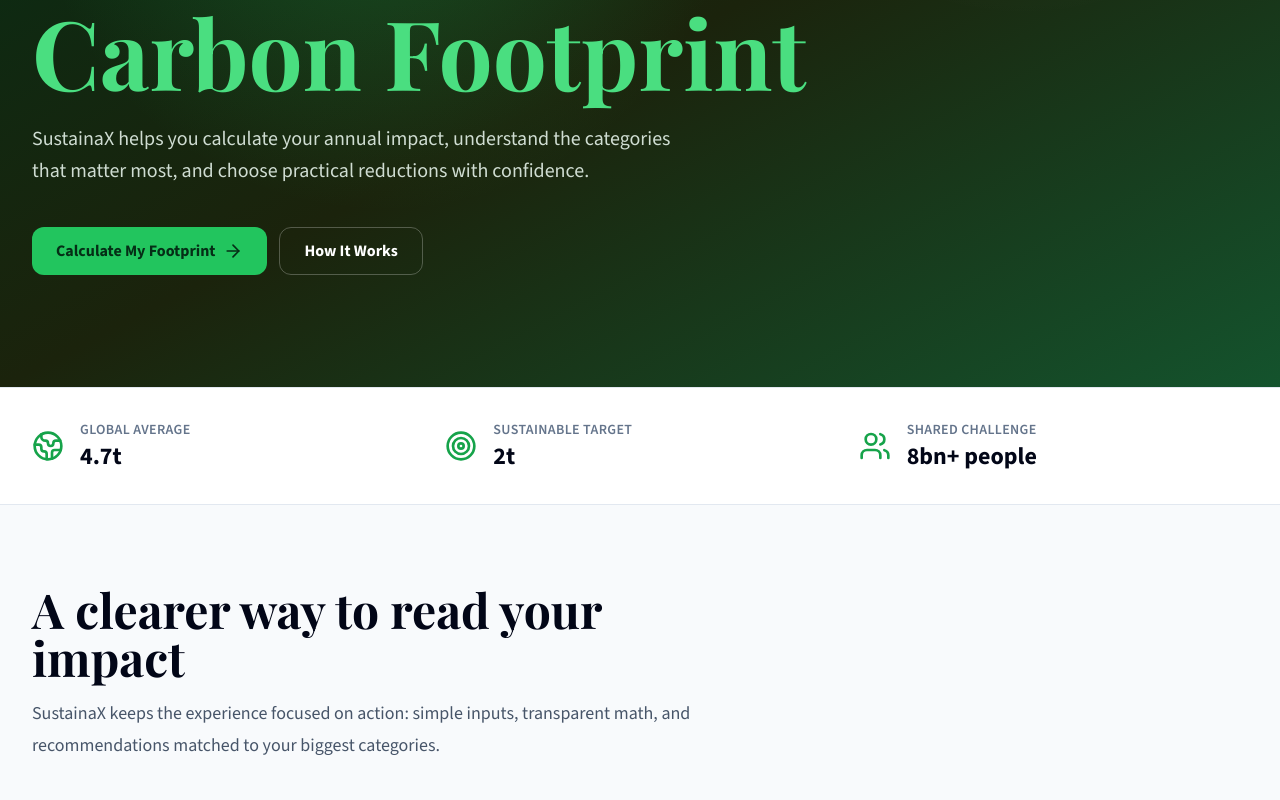
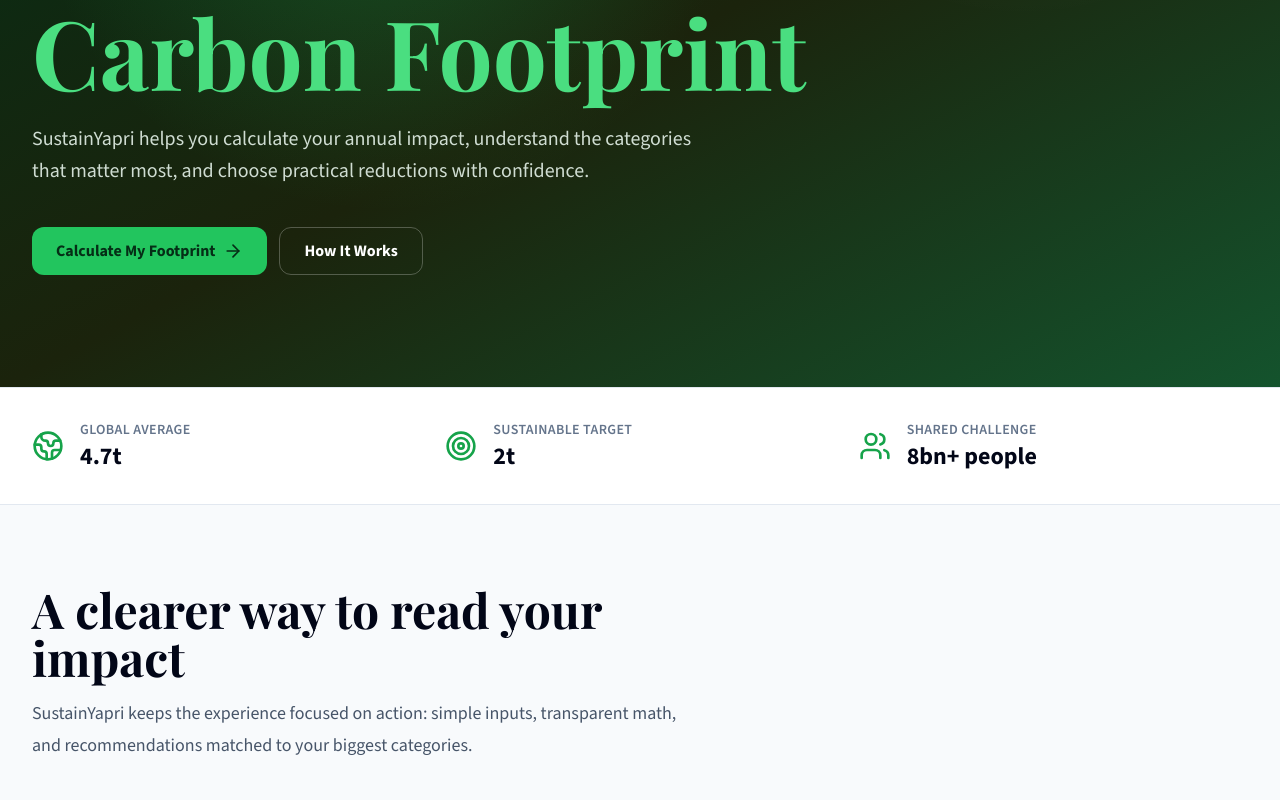
Before and after one commit to IshitaSem/carbon-footprint-awareness, a Next.js app: page / in a window 1280 px wide. Shown: the part 340-1140 px from the top of the page. Built offline with nearby package versions, Linux system fonts and the light colour scheme.

Commit message:
Rename SustainaX to SustainYapri in text

```diff
--- a/app/page.tsx
+++ b/app/page.tsx
@@ -71,7 +71,7 @@
               <span className="block text-earth-400">Carbon Footprint</span>
             </h1>
             <p className="mt-6 max-w-2xl text-xl leading-8 text-earth-50/85">
-              SustainaX helps you calculate your annual impact, understand the categories that matter most, and choose practical reductions with confidence.
+              SustainYapri helps you calculate your annual impact, understand the categories that matter most, and choose practical reductions with confidence.
             </p>
             <div className="mt-10 flex flex-col gap-3 sm:flex-row">
               <Link
@@ -130,7 +130,7 @@
         <div className="max-w-2xl">
           <h2 className="page-title">A clearer way to read your impact</h2>
           <p className="page-subtitle">
-            SustainaX keeps the experience focused on action: simple inputs, transparent math, and recommendations matched to your biggest categories.
+            SustainYapri keeps the experience focused on action: simple inputs, transparent math, and recommendations matched to your biggest categories.
           </p>
         </div>
         <div className="mt-10 grid gap-6 md:grid-cols-3">
```
